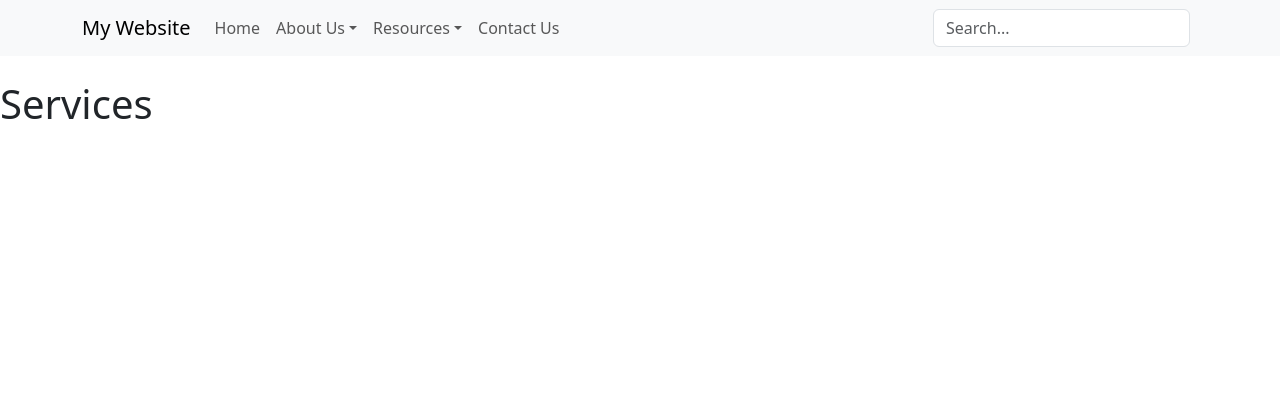
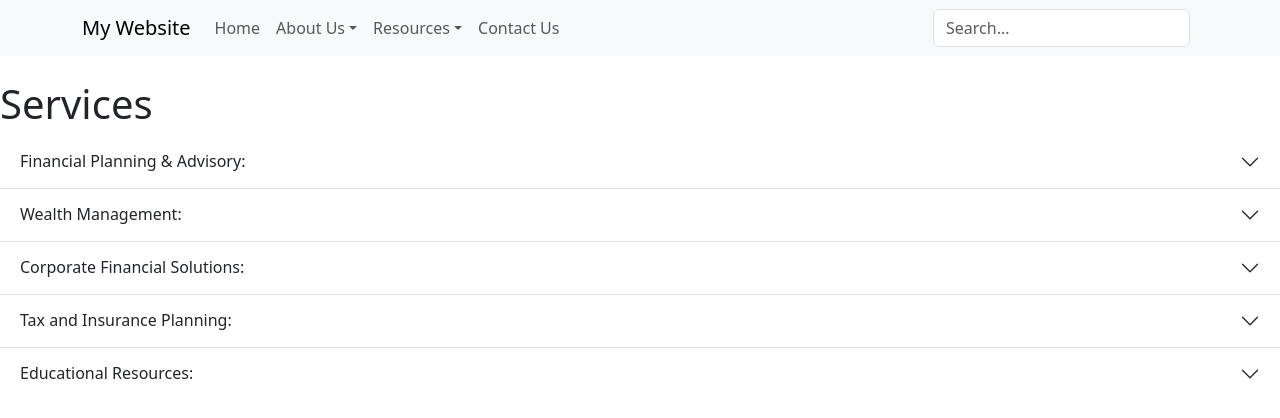
Before and after one commit to DavidTimothyNam/CSC-131-Final, a React (Vite) app: page /services in a window 1280 px wide. Shown: the top 418 px of the page. Built offline with nearby package versions, Linux system fonts and the light colour scheme.

Commit message:
converted services.html to a jsx file

```diff
--- a/src/pages/Resources/Services.jsx
+++ b/src/pages/Resources/Services.jsx
@@ -1,11 +1,83 @@
 import React from "react";
 import PageNavbar from "../../components/Navbar";
+import "bootstrap/dist/css/bootstrap.min.css";
+import "bootstrap/dist/js/bootstrap.bundle.min.js";
 
 const Services = () => {
   return (
     <>
-      <PageNavbar />
+      <PageNavbar/>
       <h1>Services</h1>
+      <div className="accordion accordion-flush" id="accordionFlushExample">
+        <div className="accordion-item">
+          <h2 className="accordion-header">
+            <button className="accordion-button collapsed" type="button" data-bs-toggle="collapse"
+                    data-bs-target="#flush-collapseOne" aria-expanded="false" aria-controls="flush-collapseOne">
+              Financial Planning & Advisory:
+            </button>
+          </h2>
+          <div id="flush-collapseOne" className="accordion-collapse collapse" data-bs-parent="#accordionFlushExample">
+            <div className="accordion-body">
+              Detail personalized planning services including retirement strategies, estate planning, and risk
+              management.
+            </div>
+          </div>
+        </div>
+        <div className="accordion-item">
+          <h2 className="accordion-header">
+            <button className="accordion-button collapsed" type="button" data-bs-toggle="collapse"
+                    data-bs-target="#flush-collapseTwo" aria-expanded="false" aria-controls="flush-collapseTwo">
+              Wealth Management:
+            </button>
+          </h2>
+          <div id="flush-collapseTwo" className="accordion-collapse collapse" data-bs-parent="#accordionFlushExample">
+            <div className="accordion-body">
+              Explain how you assist clients in growing and preserving wealth through diversified investment strategies
+              and ongoing portfolio management.
+            </div>
+          </div>
+        </div>
+        <div className="accordion-item">
+          <h2 className="accordion-header">
+            <button className="accordion-button collapsed" type="button" data-bs-toggle="collapse"
+                    data-bs-target="#flush-collapseThree" aria-expanded="false" aria-controls="flush-collapseThree">
+              Corporate Financial Solutions:
+            </button>
+          </h2>
+          <div id="flush-collapseThree" className="accordion-collapse collapse" data-bs-parent="#accordionFlushExample">
+            <div className="accordion-body">
+              Offer services designed for businesses, including financial forecasting, capital management, and corporate
+              finance advisory
+            </div>
+          </div>
+        </div>
+        <div className="accordion-item">
+          <h2 className="accordion-header">
+            <button className="accordion-button collapsed" type="button" data-bs-toggle="collapse"
+                    data-bs-target="#flush-collapseFour" aria-expanded="false" aria-controls="flush-collapseFour">
+              Tax and Insurance Planning:
+            </button>
+          </h2>
+          <div id="flush-collapseFour" className="accordion-collapse collapse" data-bs-parent="#accordionFlushExample">
+            <div className="accordion-body">
+              Describe specialized services for tax efficiency and comprehensive insurance planning to protect assets
+            </div>
+          </div>
+        </div>
+        <div className="accordion-item">
+          <h2 className="accordion-header">
+            <button className="accordion-button collapsed" type="button" data-bs-toggle="collapse"
+                    data-bs-target="#flush-collapseFive" aria-expanded="false" aria-controls="flush-collapseFive">
+              Educational Resources:
+            </button>
+          </h2>
+          <div id="flush-collapseFive" className="accordion-collapse collapse" data-bs-parent="#accordionFlushExample">
+            <div className="accordion-body">
+              Provide workshops, articles, and webinars that empower clients with financial literacy and market insights
+            </div>
+          </div>
+        </div>
+      </div>
     </>
   );
 };
```
